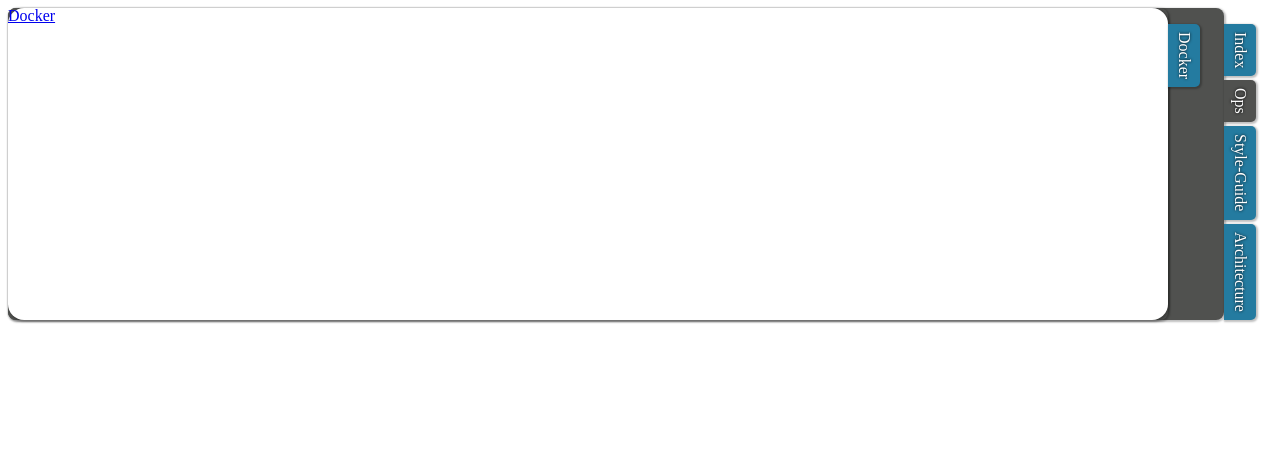
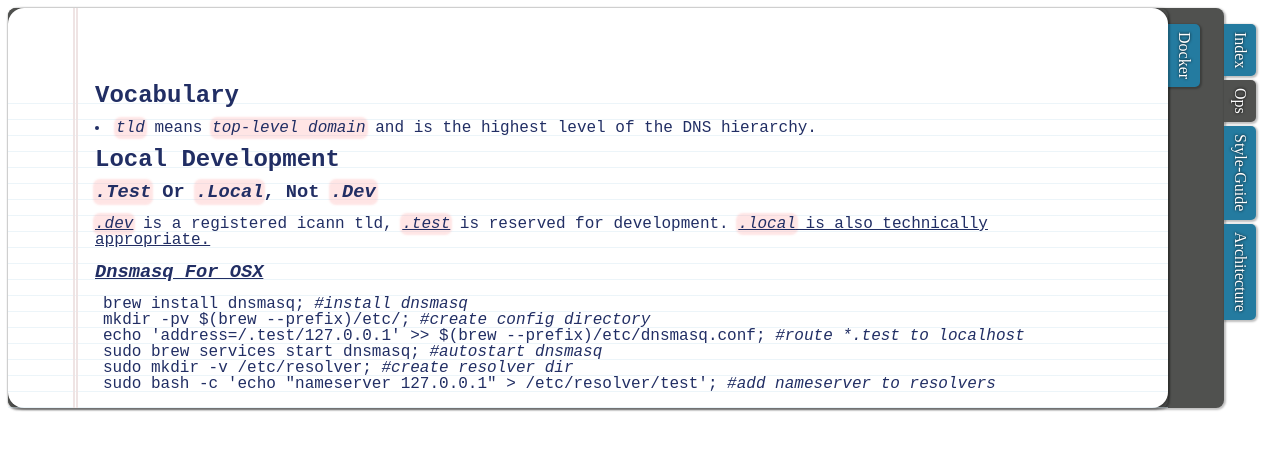
Before and after one commit to SamuelDavis/notes, a Nuxt app: page /ops in a window 1280 px wide. Shown: the top 450 px of the page. Built offline with nearby package versions, Linux system fonts and the light colour scheme; no server answers.

Commit message:
code-highlighting; local ops dev notes

```diff
--- a/layouts/default.vue
+++ b/layouts/default.vue
@@ -8,6 +8,9 @@
 
 <script>
   import NotesNav from '../components/NotesNav'
+  import hljs from 'highlight.js/lib/highlight'
+  import bash from 'highlight.js/lib/languages/bash'
+  import 'highlight.js/styles/github.css'
 
   export default {
     components: {
@@ -33,6 +36,14 @@
             return acc
           }, { routes: [] })
       }
+    },
+    created () {
+      hljs.registerLanguage('bash', bash)
+    },
+    mounted () {
+      document.querySelectorAll('pre code').forEach((block) => {
+        hljs.highlightBlock(block)
+      })
     }
   }
 </script>
@@ -68,4 +79,10 @@
       background-color: white;
     }
   }
+
+  pre > code {
+    padding: 0 0.5rem !important;
+    background-color: rgba(248, 248, 248, 0) !important;
+    width: fit-content !important;
+  }
 </style>
--- a/package.json
+++ b/package.json
@@ -12,6 +12,7 @@
     "deploy": "push-dir --dir=dist --branch=gh-pages --cleanup"
   },
   "dependencies": {
+    "highlight.js": "^9.17.1",
     "nuxt": "^2.0.0"
   },
   "devDependencies": {
--- a/pages/ops/index.vue
+++ b/pages/ops/index.vue
@@ -1,11 +1,40 @@
 <template>
-  <router-link to="/ops/docker">Docker</router-link>
+  <notes-paper>
+    <section>
+      <h1>Vocabulary</h1>
+      <ul>
+        <li><em>tld</em> means <em>top-level domain</em> and is the highest level of the DNS hierarchy.</li>
+      </ul>
+    </section>
+    <section>
+      <h1>Local Development</h1>
+      <div>
+        <h3><em>.test</em> or <em>.local</em>, not <em>.dev</em></h3>
+        <p><a href="https://icannwiki.org/.dev"><em>.dev</em></a> is a registered icann tld, <a href="https://en.wikipedia.org/wiki/.test"><em>.test</em></a> is reserved for development. <a href="https://en.wikipedia.org/wiki/.local"><em>.local</em> is also technically appropriate.</a></p>
+      </div>
+      <div>
+        <h3>
+          <notes-citation href="https://gist.github.com/brablc/f48fef6336765212360ed3de66034b90">Dnsmasq for OSX</notes-citation>
+        </h3>
+        <pre><code class="lang-bash">brew install dnsmasq; #install dnsmasq
+mkdir -pv $(brew --prefix)/etc/; #create config directory
+echo 'address=/.test/127.0.0.1' >> $(brew --prefix)/etc/dnsmasq.conf; #route *.test to localhost
+sudo brew services start dnsmasq; #autostart dnsmasq
+sudo mkdir -v /etc/resolver; #create resolver dir
+sudo bash -c 'echo "nameserver 127.0.0.1" > /etc/resolver/test'; #add nameserver to resolvers</code></pre>
+      </div>
+    </section>
+  </notes-paper>
 </template>
 
 <script>
+  import NotesPaper from '../../components/NotesPaper'
+  import NotesCitation from '../../components/NotesCitation'
+
   export default {
-    middleware ({ redirect }) {
-      return redirect('/ops/docker')
+    components: {
+      NotesPaper,
+      NotesCitation
     }
   }
 </script>
```
Also changed, not shown: 1 other file (tests, documents, lock files or other folders).
